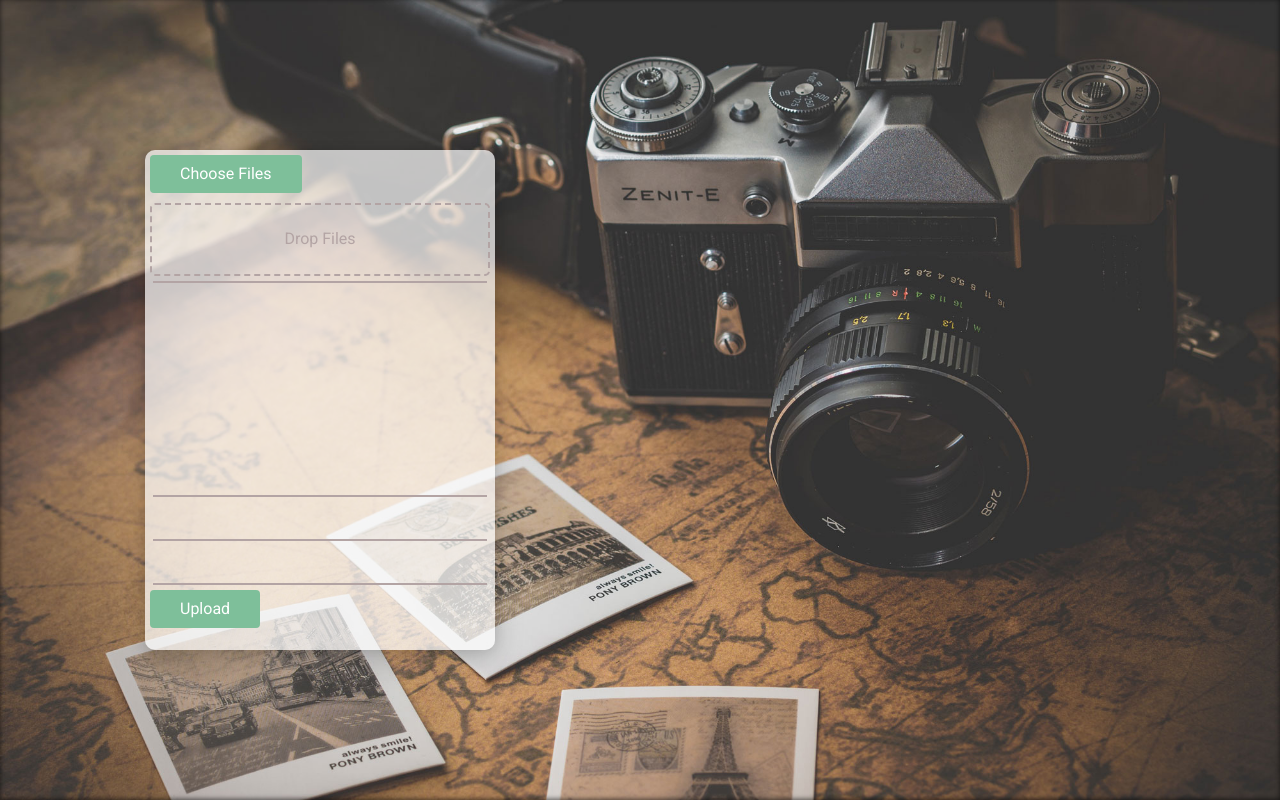
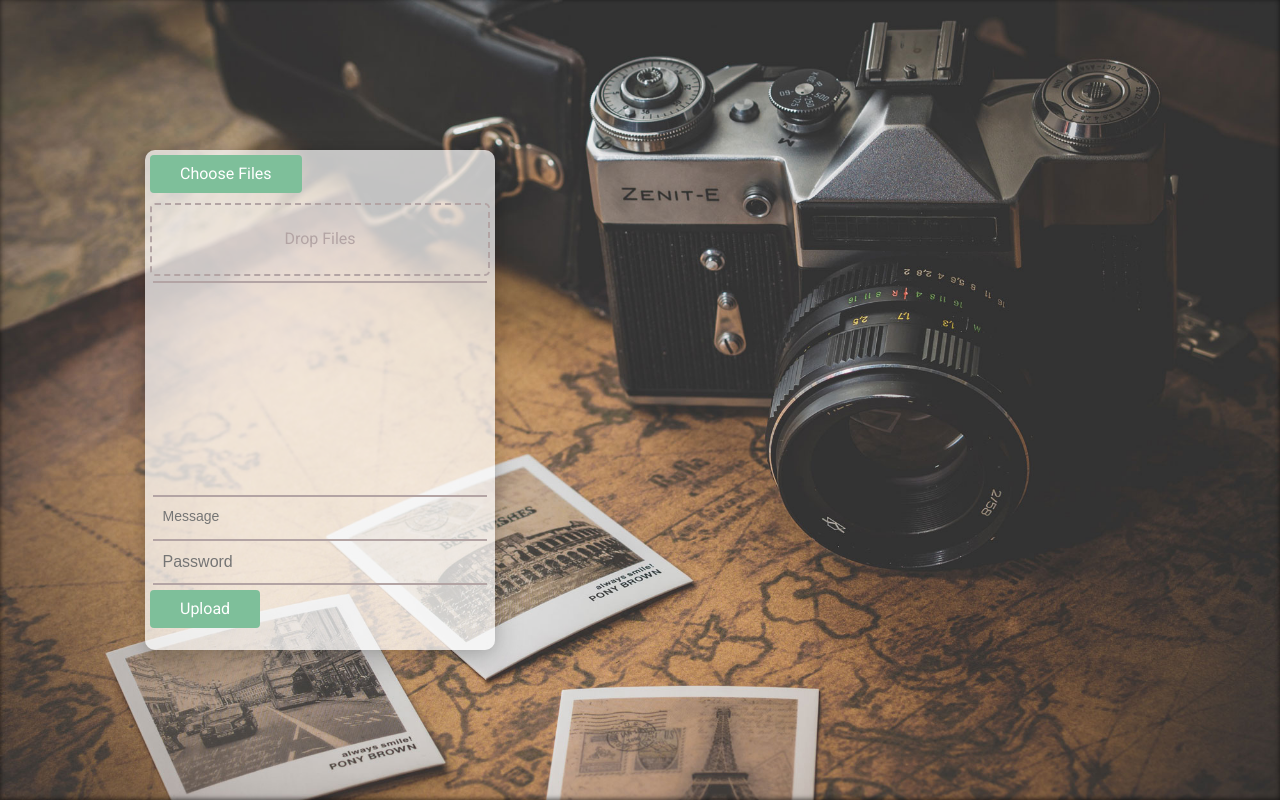
Before and after one commit to FedericoSpinoni/Link-Box, a PHP site: page / in a window 1280 px wide. Run offline with PHP 8.4, Linux system fonts and the light colour scheme.

Commit message:
Fixed Text Area
The content of textarea is autogrowing and can be POSTed.
Without DropZone function

```diff
--- a/css/style.css
+++ b/css/style.css
@@ -47,7 +47,7 @@ html, body {
 
 @media screen and (max-width: 420px) {
     .slide {
-        top: 240px;
+        top: 265px;
     }
 }
 
@@ -70,6 +70,14 @@ p {
 
 input[type=file], [type=submit]{
     display: none;
+}
+
+div:empty:before {
+    content:attr(data-placeholder);
+    font-family: sans-serif;
+    font-size: 100%;
+    line-height: 1.15;
+    color:rgb(137, 117, 117);
 }
 
 ::-webkit-scrollbar {
@@ -139,3 +147,36 @@ input[type=file], [type=submit]{
     height: 300px;
     overflow-x: hidden;
 }
+
+.textarea-container {
+    position: relative;
+    width: 100%;
+  }
+
+textarea, .textarea-size {
+    min-height: 25px;
+    font-family: sans-serif;
+    font-size: 14px;
+    box-sizing: border-box;
+    overflow: hidden;
+    width: 100%;
+    display: inline-block;
+    background: rgba(255, 255, 255, 0);
+    padding: 11px 5%;
+    border: none;
+    outline: none;
+}
+
+textarea {
+    height: 100%;
+    position: absolute;
+    resize:none;
+    white-space: normal;
+}
+
+.textarea-size {
+    visibility: hidden;
+    white-space: pre-wrap;
+    word-wrap: break-word;
+    overflow-wrap: break-word;
+}
--- a/includes/head.php
+++ b/includes/head.php
@@ -22,6 +22,7 @@
 		<![endif]-->
 		<script src="js/modernizr.min.js"></script>
 		<script src="js/function.js"></script>
+		<script src="js/autogrowing.js"></script>
 	</head>
 	<body>
 		<!--[if lte IE 8]>
--- a/index.php
+++ b/index.php
@@ -22,9 +22,15 @@
                     </div>
 
                     <div class="divisor"></div>
-                        <div contentEditable="true" class="message"></div>
+
+                    <div class="textarea-container">
+                        <textarea name="message" placeholder="Message"></textarea>
+                        <div class="textarea-size"></div>
+                    </div>
+
+
                     <div class="divisor"></div>
-                        <input type="password" name="psw" class="password">
+                        <input type="password" name="psw" class="password" placeholder="Password">
 
                 </div>
                 <div class="divisor"></div>
--- /dev/null
+++ b/js/autogrowing.js
@@ -0,0 +1,14 @@
+var textContainer, textareaSize, input;
+var autoSize = function () {
+  // also can use textContent or innerText
+  textareaSize.innerHTML = input.value + '\n';
+};
+
+document.addEventListener('DOMContentLoaded', function() {
+  textContainer = document.querySelector('.textarea-container');
+  textareaSize = textContainer.querySelector('.textarea-size');
+  input = textContainer.querySelector('textarea');
+
+  autoSize();
+  input.addEventListener('input', autoSize);
+});
```
